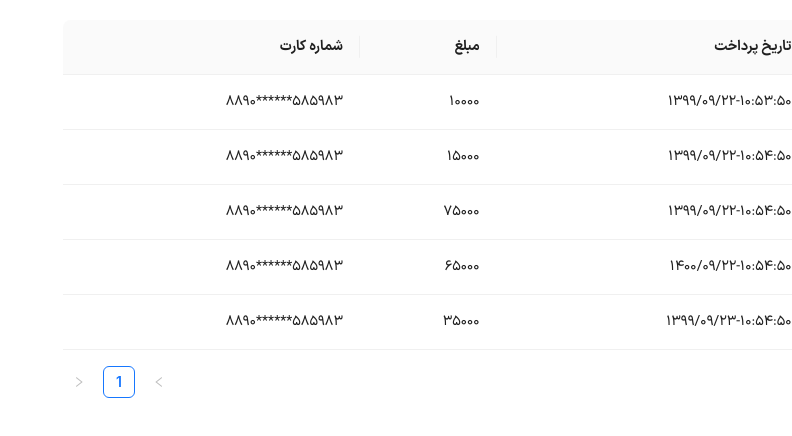
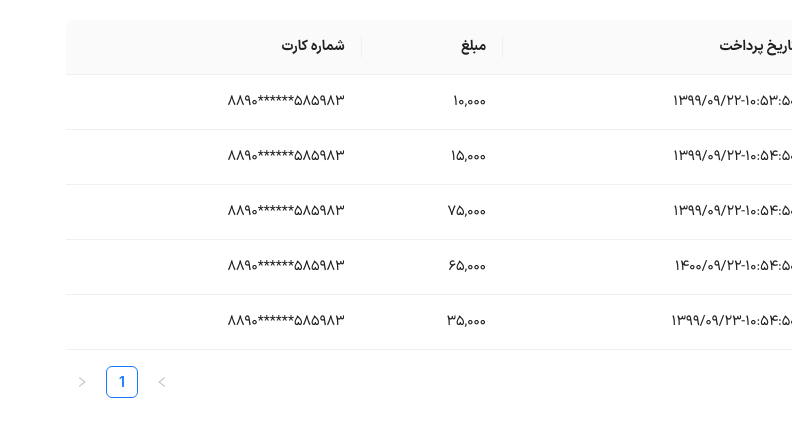
Before and after one commit to Sabamoradi/table-app, a React (Create React App) app: page / in a window 1280 px wide. Both pictures are taken after a click on the button 1026 px from the left and 47 px from the top of the page. Shown: the top 436 px of the page, without its empty margins (488-1280 px from the left). Built offline with nearby package versions, Linux system fonts and the light colour scheme.

Commit message:
complete table with data

```diff
--- a/src/configs/data.ts
+++ b/src/configs/data.ts
@@ -1,5 +1,6 @@
 export let tableData = [
   {
+    key: "1",
     amount: 10000,
     trackId: 142513723,
     status: 1,
@@ -7,6 +8,7 @@ export let tableData = [
     cardNumber: "585983******8890",
   },
   {
+    key: "2",
     amount: 15000,
     trackId: 242513723,
     status: 1,
@@ -14,6 +16,7 @@ export let tableData = [
     cardNumber: "585983******8890",
   },
   {
+    key: "3",
     amount: 75000,
     trackId: 352513723,
     status: 1,
@@ -22,6 +25,7 @@ export let tableData = [
   },
 
   {
+    key: "4",
     amount: 65000,
     trackId: 442533723,
     status: 1,
@@ -29,6 +33,7 @@ export let tableData = [
     cardNumber: "585983******8890",
   },
   {
+    key: "5",
     amount: 35000,
     trackId: 542513523,
     status: 1,
--- a/src/domains/Home/index.tsx
+++ b/src/domains/Home/index.tsx
@@ -1,54 +1,87 @@
+import React, { useRef, useState } from "react";
 import { SearchOutlined } from "@ant-design/icons";
-import { useRef } from "react";
-import type { InputRef } from "antd";
-import { Input, Table, Tag, Space } from "antd";
-import type { ColumnType, ColumnsType } from "antd/es/table";
-import { Fragment } from "react";
-import { useNavigate } from "react-router-dom";
+import type { InputRef, TableColumnType } from "antd";
+import { Input, Table, Button, Space } from "antd";
+import type { ColumnsType } from "antd/es/table";
 import { tableData } from "../../configs/data";
 import styles from "./style.module.scss";
+import { FilterDropdownProps } from "antd/es/table/interface";
+import { localTexts } from "../../locals/text";
+import { moneySeparator } from "../../utils/addThousandSeparator";
+import { TableDataType } from "../../type/types";
 
-interface DataType {
-  amount: number;
-  trackId: number;
-  status: number;
-  paidAt: string;
-  cardNumber:string;
-}
+type DataIndex = keyof TableDataType;
 
-type DataIndex = keyof DataType;
+const Home: React.FC = () => {
+  const searchInput = useRef<InputRef>(null);
+  const [searchText, setSearchText] = useState('');
+  const [searchedColumn, setSearchedColumn] = useState('');
 
-const Home = () => {
-  const searchInput = useRef<InputRef>(null);
-  const navigate = useNavigate();
+  const handleSearch = (
+    selectedKeys: string[],
+    confirm: FilterDropdownProps['confirm'],
+    dataIndex: DataIndex,
+  ) => {
+    confirm();
+    setSearchText(selectedKeys[0]);
+    setSearchedColumn(dataIndex);
+  };
 
-  const getColumnSearchProps = (
-    dataIndex: DataIndex
-  ): ColumnType<DataType> => ({
-    filterDropdown: () => (
-      <div>
-        <Input ref={searchInput} placeholder={`Search ${dataIndex}`} />
+  const getStatusString = (status: number): string => {
+    switch (status) {
+      case 1:
+        return localTexts.successStatus;
+      default:
+        return 'Unknown';
+    }
+  };
+
+  const getColumnSearchProps = (dataIndex: DataIndex): TableColumnType<TableDataType> => ({
+    filterDropdown: ({ setSelectedKeys, selectedKeys, confirm, clearFilters, close }) => (
+      <div style={{ padding: 8 }} onKeyDown={(e) => e.stopPropagation()}>
+        <Input
+          ref={searchInput}
+          placeholder={`Search ${dataIndex}`}
+          value={selectedKeys[0]}
+          onChange={(e) => setSelectedKeys(e.target.value ? [e.target.value] : [])}
+          onPressEnter={() => handleSearch(selectedKeys as string[], confirm, dataIndex)}
+          style={{ marginBottom: 8, display: 'block' }}
+        />
+        <Space>
+          <Button
+            type="primary"
+            onClick={() => handleSearch(selectedKeys as string[], confirm, dataIndex)}
+            icon={<SearchOutlined />}
+            size="small"
+            style={{ width: 90 }}
+          >
+            Search
+          </Button>
+        </Space>
       </div>
     ),
     filterIcon: (filtered: boolean) => (
-      <SearchOutlined style={{ color: filtered ? "#1677ff" : undefined }} />
+      <SearchOutlined style={{ color: filtered ? '#1677ff' : undefined }} />
     ),
+    onFilter: (value, record) =>
+      record[dataIndex]
+        .toString()
+        .toLowerCase()
+        .includes((value as string).toLowerCase()),
   });
 
-  const clickItem = (record: number) => {
-    navigate(`/detail/${record}`);
-  };
-  const columns: ColumnsType<DataType> = [
+  const columns: ColumnsType<TableDataType> = [
     {
       title: `شماره تراکنش`,
       dataIndex: "trackId",
       key: "trackId",
-      ...getColumnSearchProps("trackId"),
+      ...getColumnSearchProps('trackId'),
     },
     {
       title: `وضعیت تراکنش`,
       dataIndex: "status",
       key: "status",
+      render: (text: number) => getStatusString(text)
     },
     {
       title: `تاریخ پرداخت`,
@@ -59,13 +92,13 @@ const Home = () => {
       title: `مبلغ`,
       dataIndex: "amount",
       key: "amount",
+      render: (amount: number) => moneySeparator(amount),
     },
     {
       title: `شماره کارت`,
       dataIndex: "cardNumber",
       key: "cardNumber",
     },
-
   ];
 
   return (
--- /dev/null
+++ b/src/locals/text.ts
@@ -0,0 +1,4 @@
+export const localTexts = {
+    successStatus: "پرداخت موفق",
+
+  };
--- /dev/null
+++ b/src/type/types.ts
@@ -0,0 +1,7 @@
+export interface TableDataType {
+    amount: number;
+    trackId: number;
+    status: number;
+    paidAt: string;
+    cardNumber: string;
+  }
--- /dev/null
+++ b/src/utils/addThousandSeparator.ts
@@ -0,0 +1,3 @@
+export function moneySeparator(val: number) {
+  return val.toString().replace(/\B(?=(\d{3})+(?!\d))/g, ",");
+}
```
